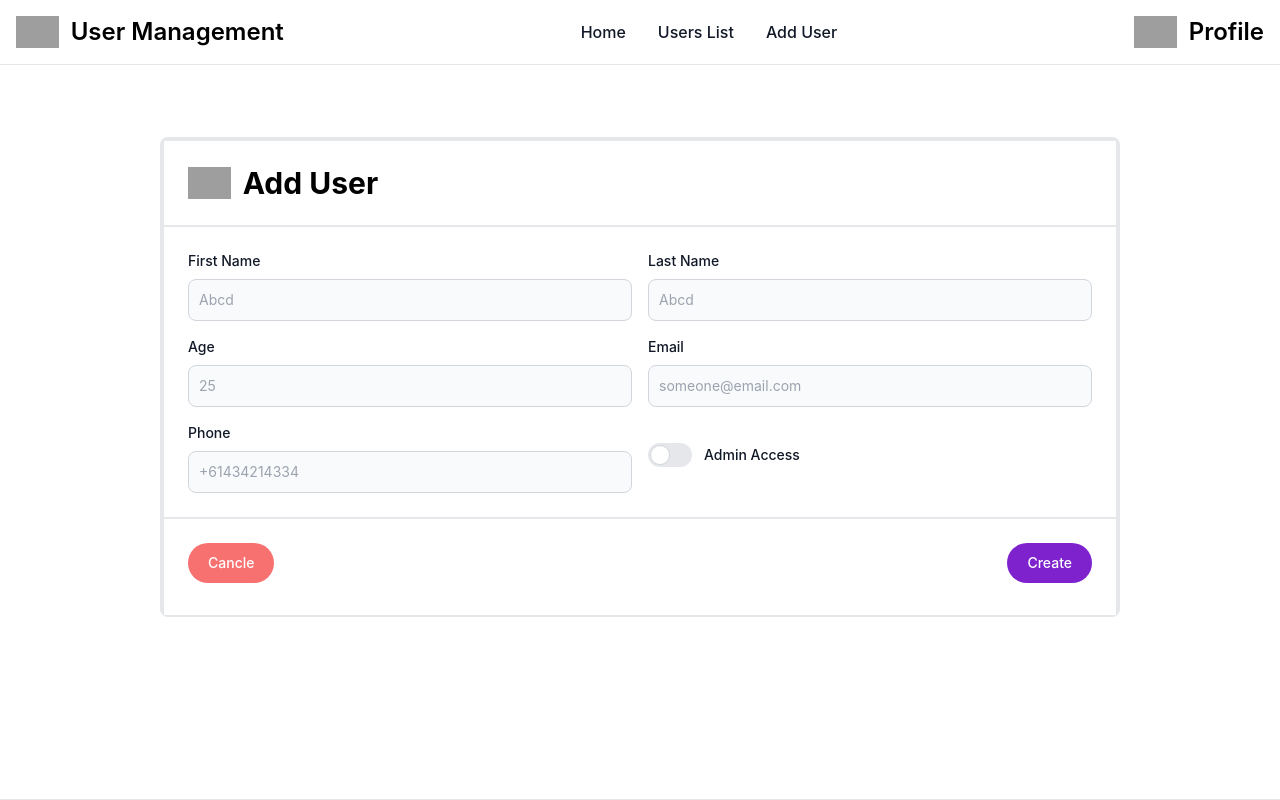
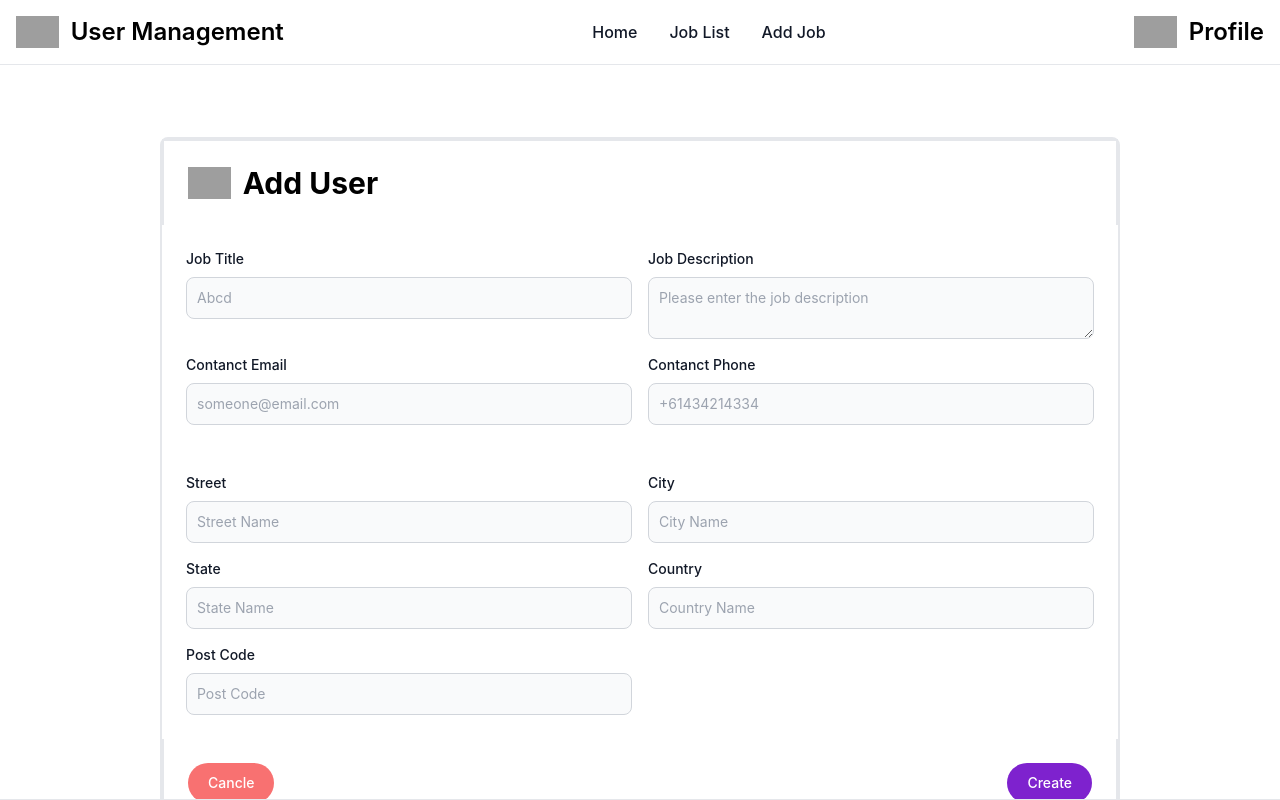
Before and after one commit to saikumargurugu/frontend_users, a React (Create React App) app: page /users/create in a window 1280 px wide. Built offline with nearby package versions, Linux system fonts and the light colour scheme; grey boxes are pictures that could not be loaded.

Commit message:
Added job module

```diff
--- a/src/Navigation/routes.tsx
+++ b/src/Navigation/routes.tsx
@@ -10,14 +10,14 @@ export const navRoutes = [
     component: <UserList/>
   },
   {
-    path: "/users/",
-    lable: "Users List",
+    path: "/jobs/",
+    lable: "Job List",
     component: <UserList/>
 
   },
   {
     path: "/users/create",
-    lable: "Add User",
+    lable: "Add Job",
     component: <UserCreate/>
   },
 ];
--- a/src/axios/axios.ts
+++ b/src/axios/axios.ts
@@ -11,7 +11,7 @@ import {
 const PostApi = async (props: PostApiCallTypes) => {
     const returnData:reponseTypes={'data':{}}
     const apiDataObj={
-      methd: "post",
+      method: "POST",
       url:props.url,
       data:props.data,
       headers:{
@@ -20,6 +20,7 @@ const PostApi = async (props: PostApiCallTypes) => {
   }
   console.log(props);
   await api(apiDataObj).then((res)=>{
+    console.log(res);
     returnData.data=returnData
   })
   return returnData
--- a/src/components/form/forms.tsx
+++ b/src/components/form/forms.tsx
@@ -14,7 +14,7 @@ const Form = (props: formProps) => {
     const data: any = {};
     formSchema.forEach((item: inputItem) => {
       data[item.keyStr] = "";
-      if(item.inputType==="switch"||item.inputType==="checkbox"){
+      if (item.inputType === "switch" || item.inputType === "checkbox") {
         data[item.keyStr] = false;
       }
     });
@@ -22,25 +22,28 @@ const Form = (props: formProps) => {
   }, [formSchema]);
 
   const onValueChange = (keyStr: string, value: any) => {
-    const newErrors = errors
+    const newErrors = errors;
     setFormData({
       ...formData,
       [keyStr]: value,
     });
-    if (newErrors[keyStr]){
-      delete newErrors[keyStr]
+    if (newErrors[keyStr]) {
+      delete newErrors[keyStr];
     }
-    setErrors(newErrors)
+    setErrors(newErrors);
   };
 
   const handleSubmit = (action: buttonFormItem) => {
-    if(action.action==='redirect'){
+    if (action.action === "redirect") {
       action.clickAction();
       return;
     }
     let newErrors = errors;
     formSchema.forEach((item) => {
-      if (!formData[item.keyStr]&& !(item.inputType==="switch" || item.inputType==="checkbox")) {
+      if (
+        !formData[item.keyStr] &&
+        !(item.inputType === "switch" || item.inputType === "checkbox")
+      ) {
         newErrors = {
           ...newErrors,
           [item.keyStr]: `${item.label} is required`,
@@ -78,8 +81,10 @@ const Form = (props: formProps) => {
         </h1>
       </div>
       <form>
-        <div className="md:grid md:grid-cols-2 sm:flex gap-4 m-auto p-6 justify-center dark:bg-gray-900 bg-white border-2 ">
+        <div className="md:grid md:grid-cols-2 sm:flex gap-4 m-auto p-6 justify-center dark:bg-gray-900 bg-white  ">
           {formSchema.map((item: inputItem) => (
+            <>
+              {item.inputType !== "address" && (
                 <div className="flex flex-col">
                   <Inputs
                     inputItem={{ ...item, value: formData[item.keyStr] }}
@@ -92,6 +97,28 @@ const Form = (props: formProps) => {
                     </p>
                   )}
                 </div>
+              )}
+            </>
+          ))}
+        </div>
+        <div className="flex w-full m-auto p-6 justify-center dark:bg-gray-900 bg-white  ">
+          {formSchema.map((item: inputItem) => (
+            <>
+              {item.inputType === "address" && (
+                <div className="flex w-full flex-col">
+                  <Inputs
+                    inputItem={{ ...item, value: formData[item.keyStr] }}
+                    onValueChange={onValueChange}
+                  />
+                  {errors[item.keyStr] && (
+                    <p className="mt-2 text-sm text-red-600 dark:text-red-500">
+                      <span className="font-medium">*</span>
+                      {errors[item.keyStr]}
+                    </p>
+                  )}
+                </div>
+              )}
+            </>
           ))}
         </div>
       </form>
--- /dev/null
+++ b/src/components/form/inputs/Address.tsx
@@ -0,0 +1,64 @@
+import { stringify } from "querystring";
+import React, { useState } from "react";
+import { inputItem } from "../../../users/userTypes";
+
+type AddType={
+  key: string,
+  label: string,
+  placeholder: string
+  }
+
+  type AddObjType={
+    Street:string,
+    City:string,
+    State:string,
+    Country:string,
+    PostCode:string
+  }
+
+  type Key = string | "Street"|"Country"|"PostCode"| "City" | "State"
+
+const Address = (itemProps: inputItem) => {
+  const { value, inputType, keyStr, label, onValueChange } = itemProps;
+  const [address,setAddress]= useState<AddObjType>({})
+  const handleChange = (event: React.ChangeEvent<HTMLInputElement>,key:Key): void =>
+  {
+    console.log(key);
+
+    setAddress({...address,[key]:event.target.value})
+    onValueChange(keyStr, address);
+    console.log(address);
+
+
+  }
+
+
+
+  const AddrObj =[
+    {key:"Street",label:"Street",placeholder:"Street Name"},
+    {key:"City",label:"City",placeholder:"City Name"},
+    {key:"State",label:"State",placeholder:"State Name"},
+    {key:"Country",label:"Country",placeholder:"Country Name"},
+    {key:"PostCode",label:"Post Code",placeholder:"Post Code"}
+  ]
+
+  return (
+    <div className="md:grid md:grid-cols-2 sm:flex gap-4">
+      {AddrObj.map((addr:AddType)=><div>
+      <label className="block mb-2 text-sm font-medium text-gray-900 dark:text-white">
+        {addr.label}
+      </label>
+      <input
+        type={inputType}
+        value={address[addr.key]}
+        onChange={(e)=>{handleChange(e,addr.key)}}
+        required
+        className="bg-gray-50 border border-gray-300 text-gray-900 text-sm rounded-lg focus:ring-blue-500 focus:border-blue-500 block w-full p-2.5 dark:bg-gray-700 dark:border-gray-600 dark:placeholder-gray-400 dark:text-white dark:focus:ring-blue-500 dark:focus:border-blue-500"
+        placeholder={addr.placeholder}
+      ></input></div>)}
+
+    </div>
+  );
+};
+
+export default Address;
--- a/src/components/form/inputs/index.tsx
+++ b/src/components/form/inputs/index.tsx
@@ -4,6 +4,8 @@ import Switch from './switch'
 import TextInput from './text'
 import { inputSwitchProps } from "../../../users/userTypes"
 import CheckBox from './checkBox'
+import Address from './Address'
+import TextAreaInput from './textArea'
 
 const Inputs=(props:inputSwitchProps)=>{
   const { inputItem, onValueChange } = props
@@ -11,6 +13,10 @@ const Inputs=(props:inputSwitchProps)=>{
       case "text":
       case "email":
         return <TextInput inputType={inputItem.inputType} onValueChange={onValueChange} label={inputItem.label} value={inputItem.value||""} keyStr={inputItem.keyStr} />
+      case "address":
+          return <Address inputType={inputItem.inputType} onValueChange={onValueChange} label={inputItem.label} value={inputItem.value||""} keyStr={inputItem.keyStr} />
+      case "textArea":
+        return <TextAreaInput inputType={inputItem.inputType} onValueChange={onValueChange} label={inputItem.label} value={inputItem.value||""} keyStr={inputItem.keyStr} />
       case "switch":
         return <Switch inputType={inputItem.inputType} onValueChange={onValueChange} label={inputItem.label} value={inputItem.value||""} keyStr={inputItem.keyStr} />
       case "number":
--- /dev/null
+++ b/src/components/form/inputs/textArea.tsx
@@ -0,0 +1,31 @@
+import React from "react";
+import { inputItem } from "../../../users/userTypes";
+
+const TextAreaInput = (itemProps: inputItem) => {
+  const { value, inputType, keyStr, label, onValueChange } = itemProps;
+
+  const handleChange = (event: React.ChangeEvent<HTMLTextAreaElement>): void =>
+    onValueChange(keyStr, event.target.value);
+
+  return (
+    <div>
+      <label
+        htmlFor="message"
+        className="block mb-2 text-sm font-medium text-gray-900 dark:text-white"
+      >
+        {label}
+      </label>
+      <textarea
+        id="message"
+        value={value}
+        onChange={handleChange}
+        required
+        className="block p-2.5 w-full text-sm text-gray-900 bg-gray-50 rounded-lg border border-gray-300 focus:ring-blue-500 focus:border-blue-500 dark:bg-gray-700 dark:border-gray-600 dark:placeholder-gray-400 dark:text-white dark:focus:ring-blue-500 dark:focus:border-blue-500"
+        placeholder={"Please enter the job description"}
+      />
+
+    </div>
+  );
+};
+
+export default TextAreaInput;
--- a/src/users/table/table.tsx
+++ b/src/users/table/table.tsx
@@ -27,7 +27,13 @@ const UserListTable = (props: ListProps) => {
 
   const [deleteModal, setDeleteModal] = useState<boolean>(false);
   const [selctedUser, setSelctedUser] = useState<Object>({});
-  const getValues = (key: string, data: Record<string, any>) => data[key];
+  const getValues = (key: string, data: Record<string, any>) => {
+    if(key==="location"&& data[key]){
+      const locstr:string = `${Object.values(data[key]).map(a=>a+"")}`
+      return locstr
+    }
+    return data[key];
+  }
   const handleDeleteClick= (user:Object) => {
     setDeleteModal(!deleteModal)
     setSelctedUser(user)
--- a/src/users/userCreate.jsx
+++ b/src/users/userCreate.jsx
@@ -9,34 +9,29 @@ const UserCreate=()=> {
   const userInputForm = [
     {
       inputType: "text",
-      label: "First Name",
-      keyStr: "firstName",
+      label: "Job Title",
+      keyStr: "jobTitle",
       value: "",
   },
   {
-    inputType: "text",
-    label: "Last Name",
-    keyStr: "lastName",
+    inputType: "textArea",
+    label: "Job Description",
+    keyStr: "jobDescription",
     value: "",
-  },    {
-    inputType: "number",
-    label: "Age",
-    keyStr: "age",
-    value: "",
-},    {
+  },  {
   inputType: "email",
-  label: "Email",
-  keyStr: "email",
+  label: "Contanct Email",
+  keyStr: "contanctEmail",
   value: "",
 },    {
   inputType: "tel",
-  label: "Phone",
-  keyStr: "phoneNumber",
+  label: "Contanct Phone",
+  keyStr: "contantNumber",
   value: "",
 },    {
-  inputType: "switch",
-  label: "Admin Access",
-  keyStr: "isAdmin",
+  inputType: "address",
+  label: "Location",
+  keyStr: "location",
   value: "",
 }
   ]
@@ -44,7 +39,7 @@ const UserCreate=()=> {
     console.log("innnnnnnnnn");
     const req= await MakeCall({
       data:data,
-      url:'/users/',
+      url:'/jobs/',
       method: "POST",
     })
     console.log(req);
--- a/src/users/userList.jsx
+++ b/src/users/userList.jsx
@@ -2,54 +2,46 @@ import React, { useEffect, useState } from "react";
 import { MakeCall } from "../axios/axios";
 import UserListTable from "./table/table";
 
-const headers =[
+const headers = [
   {
-    key: "first_name",
-    label: "First Name"
+    key: "job_title",
+    label: "Job Title",
   },
   {
-    key: "last_name",
-    label: "First Name"
+    key: "job_description",
+    label: "Job Description",
   },
   {
-    key: "age",
-    label: "Age"
+    key: "contant_number",
+    label: "contact phone",
   },
   {
-    key: "email",
-    label: "Email"
+    key: "contanct_email",
+    label: "contact Email",
   },
   {
-    key: "phone_number",
-    label: "Phone"
+    key: "location",
+    label: "location",
   },
-  {
-    key: "is_admin",
-    label: "Admin"
-  }
+];
 
-]
-
-
-
-
-const UserList=()=> {
-  const [data,setData]= useState([{}])
-  useEffect(()=>{
-    const mountCalls=async()=>{
-      const returnData=await MakeCall({
-        url:'/users/',
-        method:'GET'
-      })
-      setData(returnData.data.data)
-     }
-    mountCalls()
-  },[])
+const UserList = () => {
+  const [data, setData] = useState([{}]);
+  useEffect(() => {
+    const mountCalls = async () => {
+      const returnData = await MakeCall({
+        url: "/jobs/",
+        method: "GET",
+      });
+      setData(returnData.data.data);
+    };
+    mountCalls();
+  }, []);
   return (
-    <div class="relative overflow-x-auto shadow-md sm:rounded-lg">
-      <UserListTable tableHeaders={headers} data= {data} />
+    <div className="relative overflow-x-auto shadow-md sm:rounded-lg">
+      <UserListTable tableHeaders={headers} data={data} />{" "}
     </div>
   );
-}
+};
 
 export default UserList;
```
Lines whose indentation alone changed are shown as unchanged.
